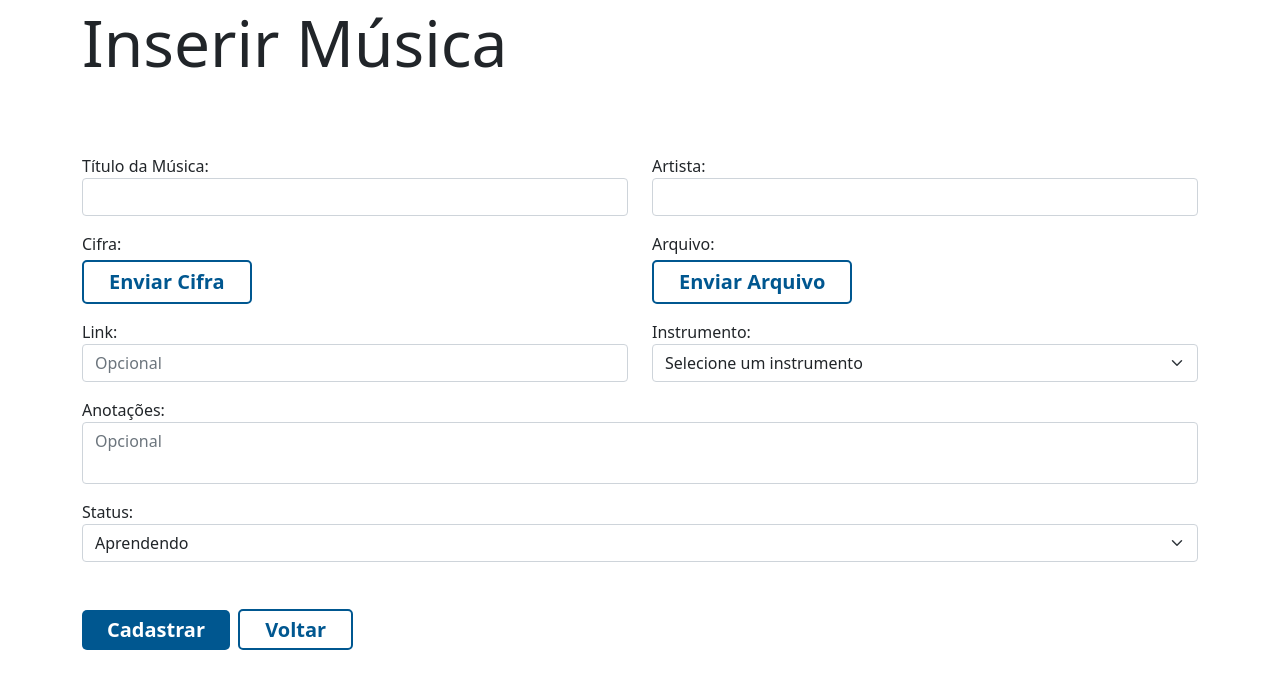
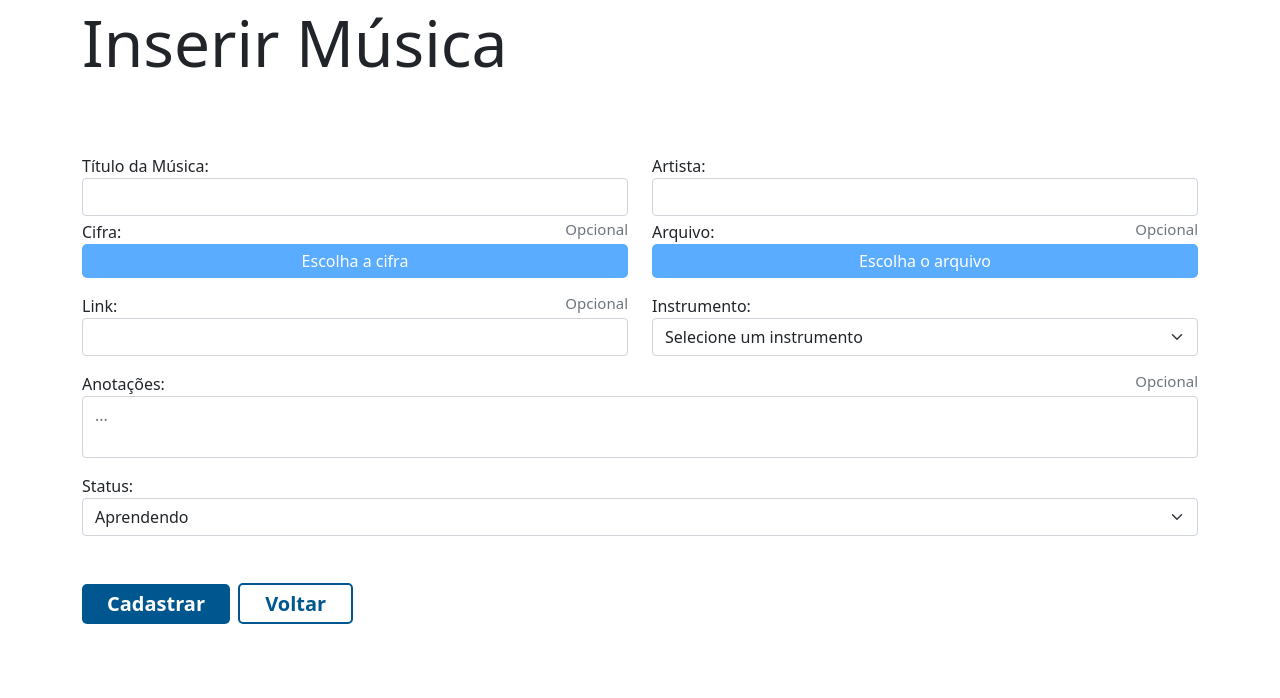
Before and after one commit to FernandoFdeS/projetoIntegrador, a PHP site: page /view/musica/cadastro.php in a window 1280 px wide. Shown: the part 173-871 px from the top of the page. After the commit the page ends 797 px from the top, so only its background shows below. Run offline with PHP 8.4, Linux system fonts and the light colour scheme.

Commit message:
Estiliza campos de input file de cadastro de musica

```diff
--- a/Code/view/adm/cadastro.php
+++ b/Code/view/adm/cadastro.php
@@ -12,7 +12,7 @@
             </div>
             <div class="form-group mt-3">
                 <label for="senha">Senha: </label>
-                <input type="text" class="form-control" id="senha" name="senha" required placeholder="Senha do Aluno">
+                <input type="text" class="form-control" id="senha" name="senha" required placeholder="Senha do ADM">
             </div>
             <div class=" mt-5 mb-5">
                 <button type="submit" class="btn-principal">Cadastrar</button>
--- a/Code/view/musica/cadastro.php
+++ b/Code/view/musica/cadastro.php
@@ -1,6 +1,29 @@
 <?php
     include '../../layouts/navbar.php';
 ?>
+
+<style>
+      input[type="file"]{
+            margin: 0px;
+            padding: 0px;
+            display: none;
+        }
+        .btn-file{
+            background-color: #59acff;
+            cursor: pointer;
+            color: white;
+            border-radius: 5px;
+            padding: 5px 10px;
+            font-weight: lighter;
+            width: auto;
+            display: block;
+            text-align: center;
+            transition: 0.3s ease;
+        }
+        .btn-file:hover{
+            background-color: #0275d8;
+        }
+</style>
 
 <div class="container">
     <div class="row mt-5">
@@ -19,34 +42,33 @@
                 </div>
             </div>
 
-            <div class="row mt-3">
+            <div class="row mt-1">
                 <div class="col-6">
-                    <label for="cifra">Cifra: </label>
+                    <label for="cifra" class="d-flex justify-content-between">
+                        <span>Cifra:</span>
+                        <span class="text-muted display-3" style="font-size:15px;">Opcional</span>
+                    </label>                       <!-- placeholder até achar um jeito melhor -->
+                    <label for="cifra" id="btnCifra" class="btn-file">Escolha a cifra</label>
+                    <input type="file" class="" id="cifra" placeholder="Insira a cifra:" name="cifra" onChange="changeCifraLabel()">
                 </div>
 
                 <div class="col-6">
-                    <label for="arquivo">Arquivo: </label>
-                </div>
-            </div>
-
-            <div class="row mt-1">
-                <div class="col-6">
-                    <label class="btn-secundario" for="cifra">   <!-- placeholder até achar um jeito melhor -->
-                        Enviar Cifra <input type="file" id="cifra" name="cifra" hidden>
-                    </label>
-                </div>
-
-                <div class="col-6">
-                    <label class="btn-secundario" for="arquivo">
-                        Enviar Arquivo <input type="file" id="arquivo" name="arquivo" hidden>
-                    </label>
+                    <label for="arquivo" class="d-flex justify-content-between">
+                        <span>Arquivo:</span>
+                        <span class="text-muted display-3" style="font-size:15px;">Opcional</span>
+                    </label>                       <!-- placeholder até achar um jeito melhor -->
+                    <label for="arquivo" id="btnFile" class="btn-file">Escolha o arquivo</label>
+                    <input type="file" class="" id="arquivo" placeholder="Insira o arquivo:" name="arquivo" onChange="changeArquivoLabel()">
                 </div>
             </div>
 
             <div class="row mt-3">
                 <div class="col-6">
-                    <label for="link">Link: </label>
-                    <input type="text" class="form-control" id="link" name="link" placeholder="Opcional">
+                    <label for="link" class="d-flex justify-content-between">
+                        <span>Link:</span>
+                        <span class="text-muted display-3" style="font-size:15px;">Opcional</span>
+                    </label>
+                    <input type="text" class="form-control" id="link" name="link">
                 </div>
 
                 <div class="col-6">
@@ -61,8 +83,11 @@
             </div>
 
             <div class="form-group mt-3">
-                <label for="anotacoes">Anotações: </label>
-                <textarea class="form-control" id="anotacoes" name="anotacoes" placeholder="Opcional" style="resize:none;"></textarea>
+                <label for="anotacoes" class="d-flex justify-content-between">
+                    <span>Anotações:</span>
+                    <span class="text-muted display-3" style="font-size:15px;">Opcional</span>
+                </label>
+                <textarea class="form-control" id="anotacoes" name="anotacoes" placeholder="..." style="resize:none;"></textarea>
             </div>
 
             <div class="form-group mt-3">
@@ -85,3 +110,28 @@
         </form>
     </div>
 </div>
+<script >
+    function changeCifraLabel(){
+        cifra = document.getElementById('cifra').files.length;
+        console.log(cifra);
+        if(cifra>0){
+            document.getElementById('btnCifra').innerHTML='Cifra escolhida com sucesso';
+            document.getElementById('btnCifra').style.backgroundColor='#0275d8';
+        }else{
+            document.getElementById('btnCifra').innerHTML='Escolha a cifra:';
+            document.getElementById('btnCifra').style.backgroundColor='#59acff';
+        }
+    }
+
+    function changeArquivoLabel(){
+        cifra = document.getElementById('arquivo').files.length;
+        console.log(cifra);
+        if(cifra>0){
+            document.getElementById('btnFile').innerHTML='Arquivo escolhido com sucesso';
+            document.getElementById('btnFile').style.backgroundColor='#0275d8';
+        }else{
+            document.getElementById('btnFile').innerHTML='Escolha a cifra:';
+            document.getElementById('btnFile').style.backgroundColor='#59acff';
+        }
+    }
+</script>
```
